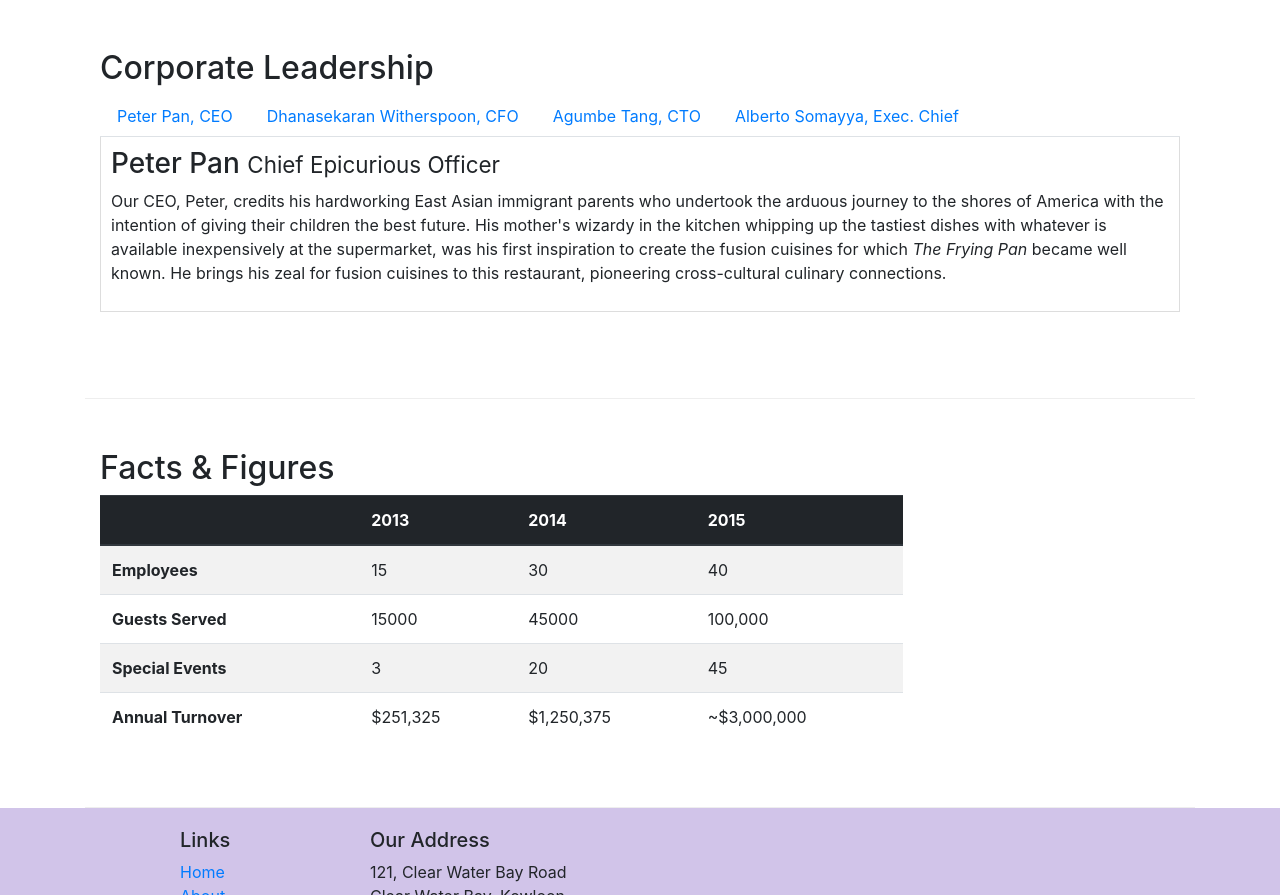
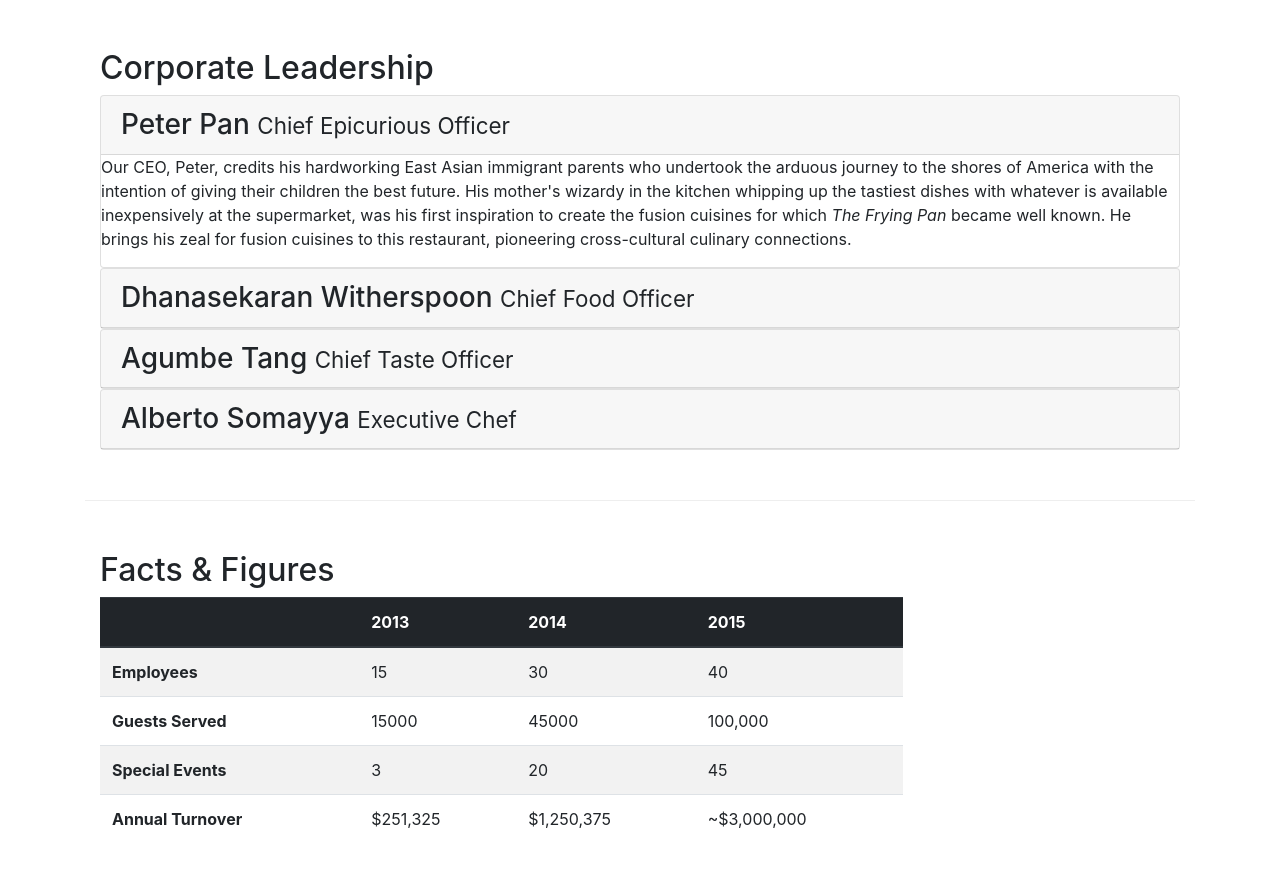
Before and after one commit to rustagishubhi/conFusion, a website: page aboutus.html in a window 1280 px wide. Shown: the part 872-1767 px from the top of the page. Drawn offline with nearby package versions, Linux system fonts and the light colour scheme.

Commit message:
Accordions

```diff
--- a/aboutus.html
+++ b/aboutus.html
@@ -105,39 +105,52 @@
         <div class="row row-content">
             <div class="col col-sm col-md">
                 <h2>Corporate Leadership</h2>
-                <ul class="nav nav-tabs">
-                  <li class="nav-item">
-                    <a href="#peter" class="nav-link" data-toggle="tab" role="tab">Peter Pan, CEO </a>
-                  </li>
-                  <li class="nav-item">
-                    <a href="#danny" class="nav-link" data-toggle="tab" role="tab">Dhanasekaran Witherspoon, CFO </a>
-                  </li>
-                  <li class="nav-item">
-                    <a href="#agumbe" class="nav-link" data-toggle="tab" role="tab">Agumbe Tang, CTO </a>
-                  </li>
-                  <li class="nav-item">
-                    <a href="#alberto" class="nav-link" data-toggle="tab" role="tab">Alberto Somayya, Exec. Chief</a>
-                  </li>
-                </ul>
 
-                <div class="tab-content">
-                  <div class="tab-pane fade show active" id="peter" role="tabpanel">
-                    <h3>Peter Pan <small>Chief Epicurious Officer</small></h3>
-                    <p class="d-none d-sm-block">Our CEO, Peter, credits his hardworking East Asian immigrant parents who undertook the arduous journey to the shores of America with the intention of giving their children the best future. His mother's wizardy in the kitchen whipping up the tastiest dishes with whatever is available inexpensively at the supermarket, was his first inspiration to create the fusion cuisines for which <em>The Frying Pan</em> became well known. He brings his zeal for fusion cuisines to this restaurant, pioneering cross-cultural culinary connections.</p>
+                <div id="accordion">
+                  <div class="card">
+                    <div class="card-header " id="peterhead" role="tab">
+                      <h3 class="mb-0">
+                        <a data-toggle="collapse" data-target="#peter">Peter Pan <small>Chief Epicurious Officer</small></a>
+                      </h3>
+                    </div>
+                    <div class="collapse show" data-parent="#accordion" id="peter">
+                      <p class="d-none d-sm-block">Our CEO, Peter, credits his hardworking East Asian immigrant parents who undertook the arduous journey to the shores of America with the intention of giving their children the best future. His mother's wizardy in the kitchen whipping up the tastiest dishes with whatever is available inexpensively at the supermarket, was his first inspiration to create the fusion cuisines for which <em>The Frying Pan</em> became well known. He brings his zeal for fusion cuisines to this restaurant, pioneering cross-cultural culinary connections.</p>
+                    </div>
+                 </div>
+
+                 <div class="card">
+                   <div class="card-header" id="dannyhead" role="tab">
+                    <h3 class="mb-0">
+                      <a data-toggle="collapse" data-target="#danny">Dhanasekaran Witherspoon <small>Chief Food Officer</small></a>
+                    </h3>
                   </div>
-                  <div class="tab-pane fade" id="danny" role="tabpanel">
-                    <h3>Dhanasekaran Witherspoon <small>Chief Food Officer</small></h3>
+                  <div class="collapse" id="danny" data-parent="#accordion">
                     <p class="d-none d-sm-block">Our CFO, Danny, as he is affectionately referred to by his colleagues, comes from a long established family tradition in farming and produce. His experiences growing up on a farm in the Australian outback gave him great appreciation for varieties of food sources. As he puts it in his own words, <em>Everything that runs, wins, and everything that stays, pays!</em></p>
                   </div>
-                  <div class="tab-pane fade" id="agumbe" role="tabpanel">
-                    <h3>Agumbe Tang <small>Chief Taste Officer</small></h3>
+                </div>
+
+                <div class="card">
+                  <div class="card-header" id="agumbehead" role="tab">
+                    <h3 class="mb-0">
+                      <a data-toggle="collapse" data-target="#agumbe">Agumbe Tang <small>Chief Taste Officer</small></a>
+                    </h3>
+                  </div>
+                  <div class="collapse" id="agumbe" data-parent="#accordion">
                     <p class="d-none d-sm-block">Blessed with the most discerning gustatory sense, Agumbe, our CTO, personally ensures that every dish that we serve meets his exacting tastes. Our chefs dread the tongue lashing that ensues if their dish does not meet his exacting standards. He lives by his motto, <em>You click only if you survive my lick.</em></p>
                   </div>
-                  <div class="tab-pane fade" id="alberto" role="tabpanel">
-                    <h3>Alberto Somayya <small>Executive Chef</small></h3>
+                </div>
+
+                <div class="card">
+                  <div class="card-header" id="albertohead" role="tab">
+                    <h3 class="mb-0">
+                      <a data-toggle="collapse" data-target="#alberto">Alberto Somayya <small>Executive Chef</small></a>
+                    </h3>
+                  </div>
+                  <div class="collapse" id="alberto" data-paret="#accordion">
                     <p class="d-none d-sm-block">Award winning three-star Michelin chef with wide International experience having worked closely with whos-who in the culinary world, he specializes in creating mouthwatering Indo-Italian fusion experiences. He says, <em>Put together the cuisines from the two craziest cultures, and you get a winning hit! Amma Mia!</em></p>
                   </div>
                 </div>
+              </div>
             </div>
        </div>
        <div class="row row-content">
```
